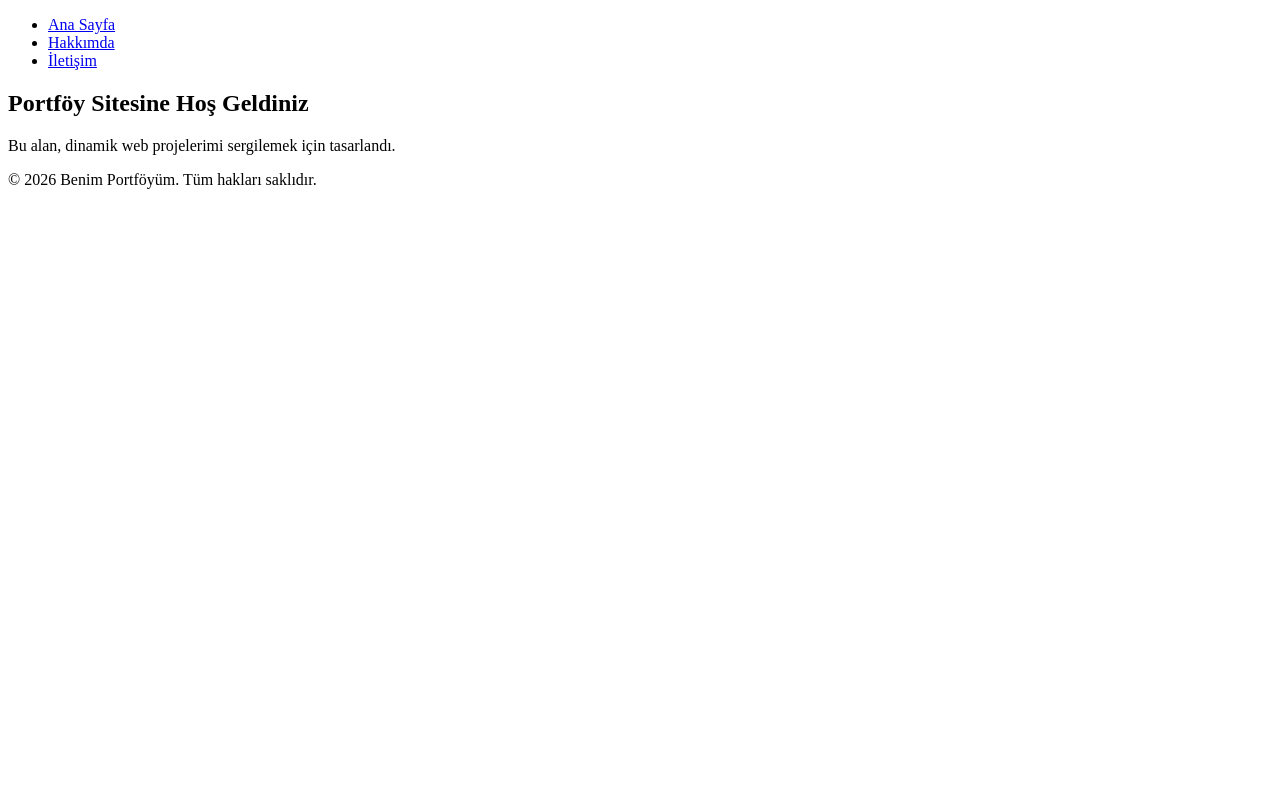
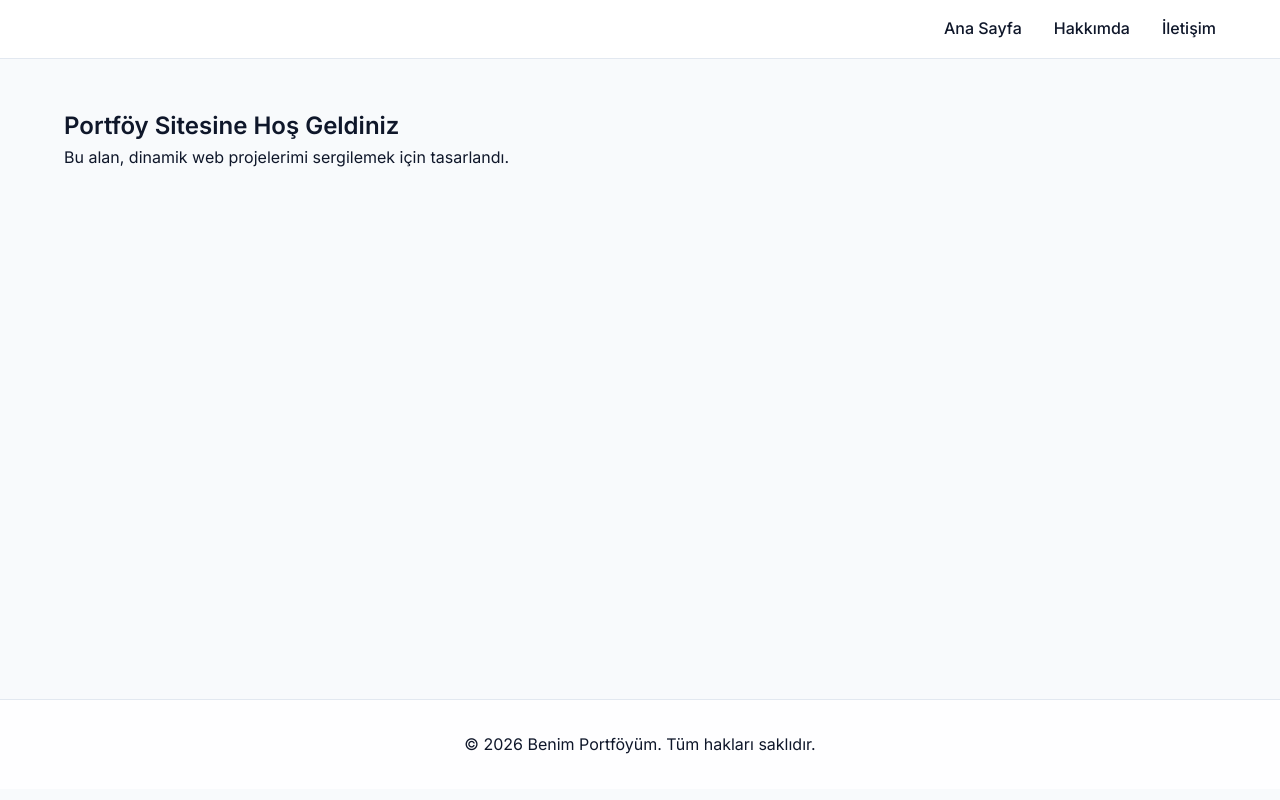
Before and after one commit to ArdaTrmz22/project-overview-the-objective-of-this, a PHP site: page / in a window 1280 px wide. Run offline with PHP 8.4, Linux system fonts and the light colour scheme.

Commit message:
Temel CSS ayarları ve font entegrasyonu yapıldı

```diff
--- /dev/null
+++ b/css/style.css
@@ -0,0 +1,92 @@
+/* =========================================
+   CSS Değişkenleri (Theme Variables)
+   ========================================= */
+   :root {
+    /* Açık Tema (Light Mode) */
+    --bg-color: #f8fafc;
+    --text-color: #0f172a;
+    --primary-color: #3b82f6;
+    --secondary-color: #1e293b;
+    --nav-bg: rgba(255, 255, 255, 0.9);
+    --border-color: #e2e8f0;
+    --transition: all 0.3s ease;
+}
+
+/* Karanlık Tema (Dark Mode) - İleride JS ile eklenecek */
+body.dark-mode {
+    --bg-color: #0f172a;
+    --text-color: #f1f5f9;
+    --primary-color: #3b82f6;
+    --secondary-color: #94a3b8;
+    --nav-bg: rgba(15, 23, 42, 0.9);
+    --border-color: #334155;
+}
+
+/* =========================================
+   Genel Ayarlar (Reset & Base)
+   ========================================= */
+* {
+    margin: 0;
+    padding: 0;
+    box-sizing: border-box;
+}
+
+body {
+    font-family: 'Inter', sans-serif;
+    background-color: var(--bg-color);
+    color: var(--text-color);
+    line-height: 1.6;
+    transition: var(--transition);
+}
+
+a {
+    text-decoration: none;
+    color: var(--primary-color);
+    transition: var(--transition);
+}
+
+ul {
+    list-style: none;
+}
+
+/* =========================================
+   Navbar (Gezinme Menüsü)
+   ========================================= */
+header {
+    background-color: var(--nav-bg);
+    border-bottom: 1px solid var(--border-color);
+    padding: 1rem 5%;
+    position: sticky;
+    top: 0;
+    backdrop-filter: blur(5px);
+}
+
+nav ul {
+    display: flex;
+    gap: 2rem;
+    justify-content: flex-end;
+}
+
+nav ul a {
+    color: var(--text-color);
+    font-weight: 500;
+}
+
+nav ul a:hover {
+    color: var(--primary-color);
+}
+
+/* =========================================
+   Ana İçerik (Main)
+   ========================================= */
+main {
+    padding: 3rem 5%;
+    min-height: 80vh;
+}
+
+footer {
+    text-align: center;
+    padding: 2rem;
+    border-top: 1px solid var(--border-color);
+    background-color: var(--nav-bg);
+}
--- a/includes/header.php
+++ b/includes/header.php
@@ -4,6 +4,8 @@
     <meta charset="UTF-8">
     <meta name="viewport" content="width=device-width, initial-scale=1.0">
     <title>Benim Portföyüm</title>
+    <link href="https://fonts.googleapis.com/css2?family=Inter:wght@300;400;500;600&display=swap" rel="stylesheet">
+    <link rel="stylesheet" href="css/style.css">
 </head>
 <body>
     <header>
```
